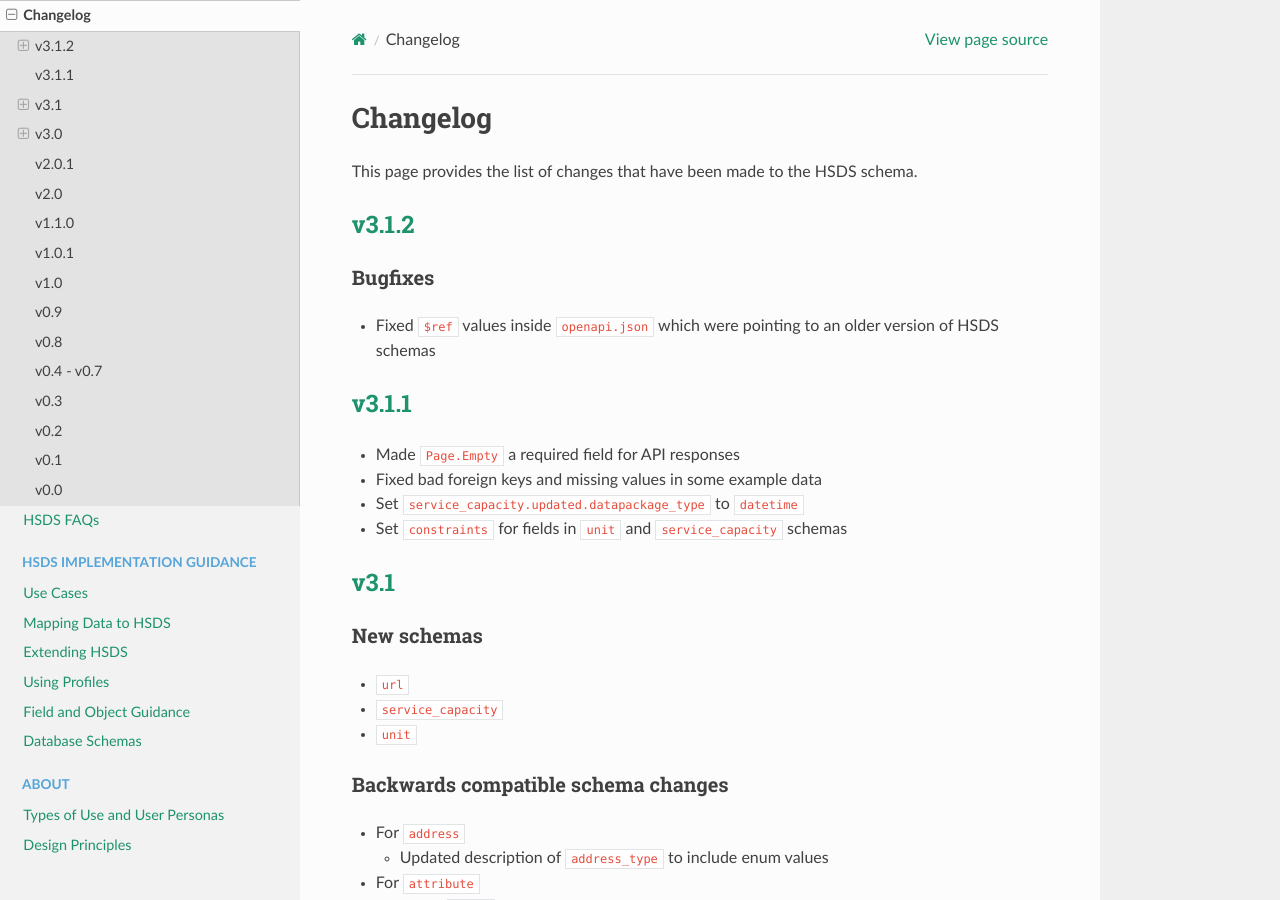
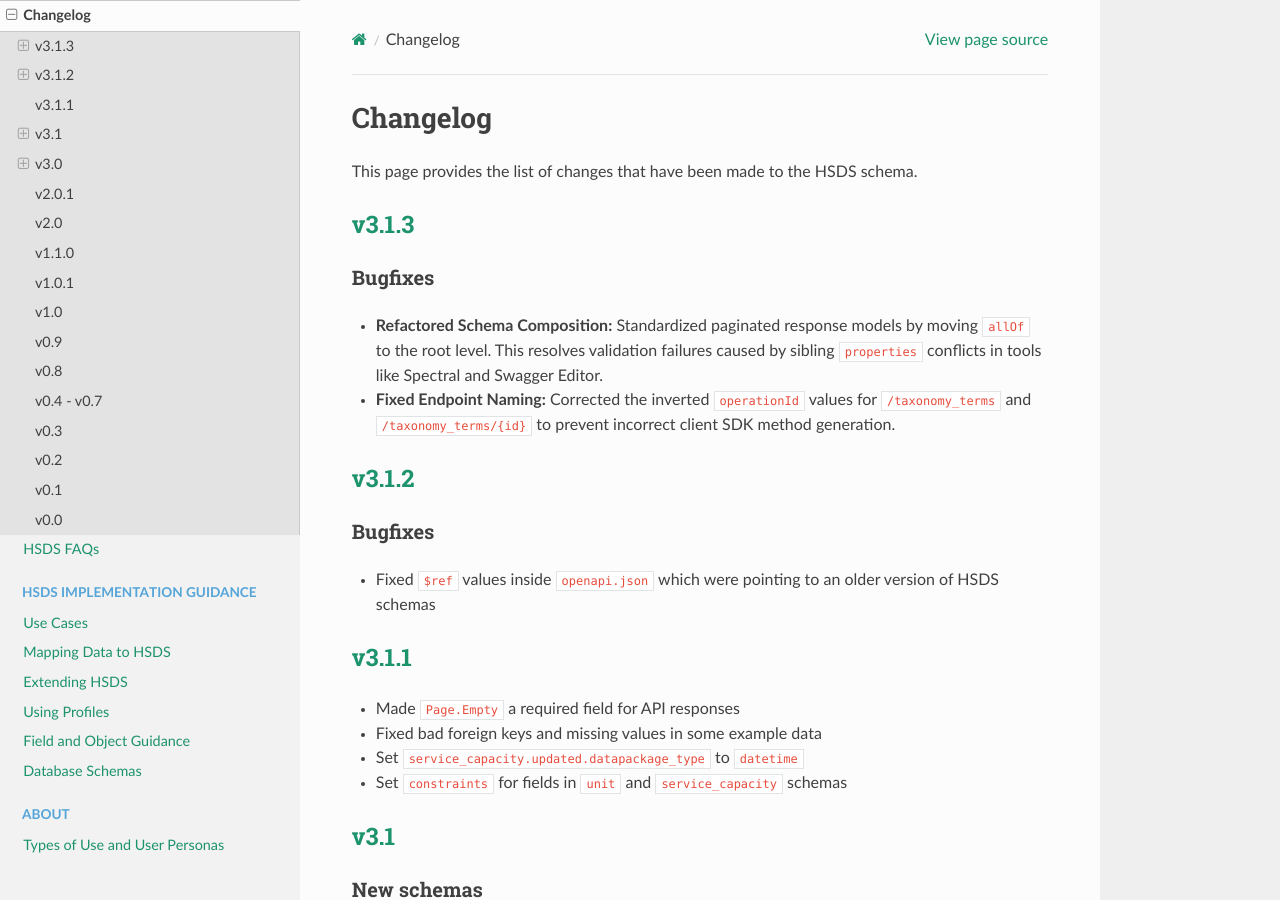
Before and after one commit to openreferral/specification, a Sphinx documentation site: the page built from docs/hsds/changelog.md, in a window 1280 px wide and 900 px high. Built offline with Sphinx 7.4.7 and the Read the Docs theme 3.1.0, drawn with Linux system fonts in a browser that asks for light colours; comment, search, counter and statistics services are not loaded.

Commit message:
Fix: Update changelog for v3.1.3 with schema composition refactor and endpoint naming corrections

```diff
--- a/docs/hsds/changelog.md
+++ b/docs/hsds/changelog.md
@@ -3,6 +3,12 @@ Changelog
 
 This page provides the list of changes that have been made to the HSDS schema.
 
+## [v3.1.3](https://github.com/openreferral/specification/releases/tag/v3.1.3)
+
+### Bugfixes
+
+* **Refactored Schema Composition:** Standardized paginated response models by moving `allOf` to the root level. This resolves validation failures caused by sibling `properties` conflicts in tools like Spectral and Swagger Editor.
+* **Fixed Endpoint Naming:** Corrected the inverted `operationId` values for `/taxonomy_terms` and `/taxonomy_terms/{id}` to prevent incorrect client SDK method generation.
 
 ## [v3.1.2](https://github.com/openreferral/specification/releases/tag/v3.1.2)
 
```
